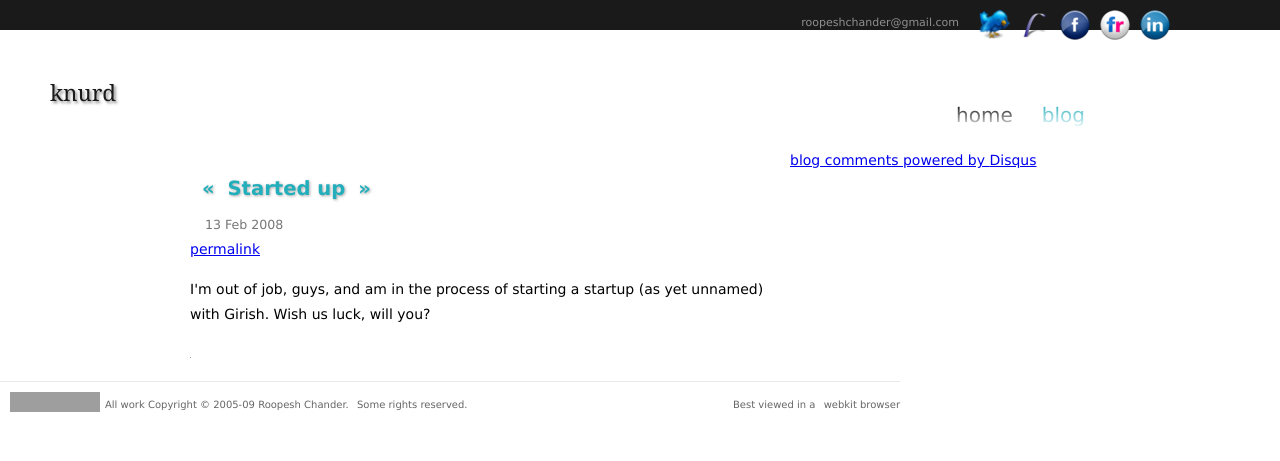
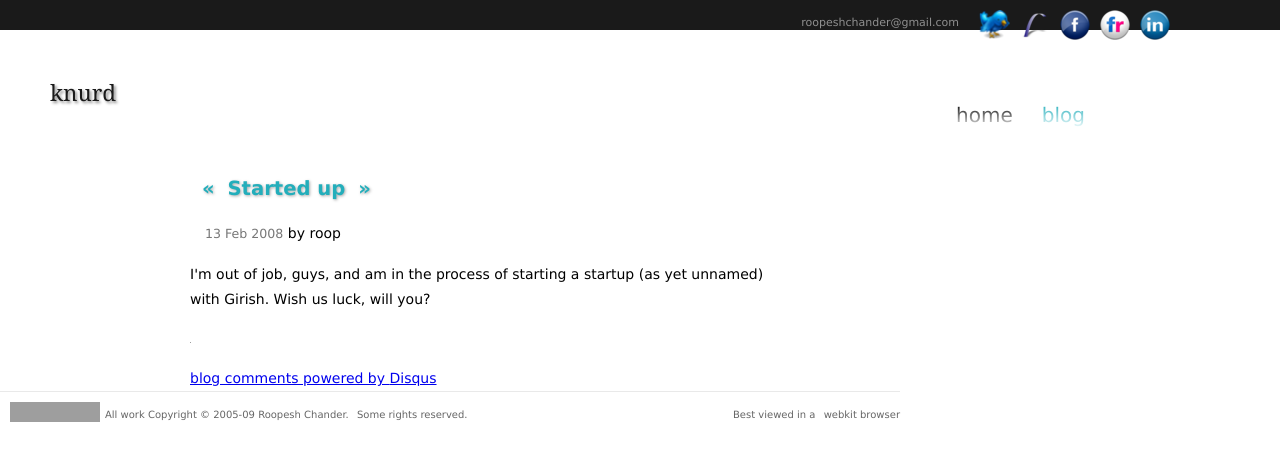
Before and after one commit to roop/roop.knurd.in-archive, a Jekyll site: the page built from blog/_posts/2008-02-13-started.html, in a window 1280 px wide. Shown: the top 461 px of the page. Built offline with Jekyll 4.4.1, drawn with Linux system fonts in a browser that asks for light colours; comment, search, counter and statistics services are not loaded; grey boxes are pictures that could not be loaded.

Commit message:
ah. disqus works now.

```diff
--- a/_layouts/post.html
+++ b/_layouts/post.html
@@ -7,31 +7,14 @@
         {{ page.title }}
         <a href="{{ page.next.url }}" title="Next post">&raquo;</a>
     </h1>
-    <div class="date">{{ page.date | date_to_string }}</div>
-    <a href="{{ page.url }}#disqus_thread">permalink</a>
+    <p>
+        <span class="date">{{ page.date | date_to_string }}</span> by roop &nbsp;
+        <a class="comment-count" href="{{ page.url }}#disqus_thread"></a>
+    <p>
     <div class="stuff">
         <p>
            {{ page.content }}
         </p>
+<div id="disqus_thread"></div><script type="text/javascript" src="http://disqus.com/forums/knurd/embed.js"></script><noscript><a href="http://disqus.com/forums/knurd/?url=ref">View the discussion thread.</a></noscript><a href="http://disqus.com" class="dsq-brlink">blog comments powered by <span class="logo-disqus">Disqus</span></a>
     </div>
 </div>
-
-<div id="disqus_thread"></div>
-<script type="text/javascript" src="http://disqus.com/forums/knurd/embed.js"></script>
-<noscript><a href="http://disqus.com/forums/knurd/?url=ref">View the discussion thread.</a></noscript>
-<a href="http://disqus.com" class="dsq-brlink">blog comments powered by <span class="logo-disqus">Disqus</span></a>
-
-<script type="text/javascript">
-//<![CDATA[
-(function() {
-	var links = document.getElementsByTagName('a');
-	var query = '?';
-	for(var i = 0; i < links.length; i++) {
-	if(links[i].href.indexOf('#disqus_thread') >= 0) {
-		query += 'url' + i + '=' + encodeURIComponent(links[i].href) + '&';
-	}
-	}
-	document.write('<script charset="utf-8" type="text/javascript" src="http://disqus.com/forums/knurd/get_num_replies.js' + query + '"></' + 'script>');
-})();
-//]]>
-</script>
--- a/css/style.css
+++ b/css/style.css
@@ -80,6 +80,10 @@
     font-size: 1.4em;
     width: 300px;
     color: gray;
+}
+
+.comment-count {
+    font-size: 0.8em;
 }
 
 #wordknurd {
```
Also changed, not shown: _layouts/base.html (+14 -0 lines).
